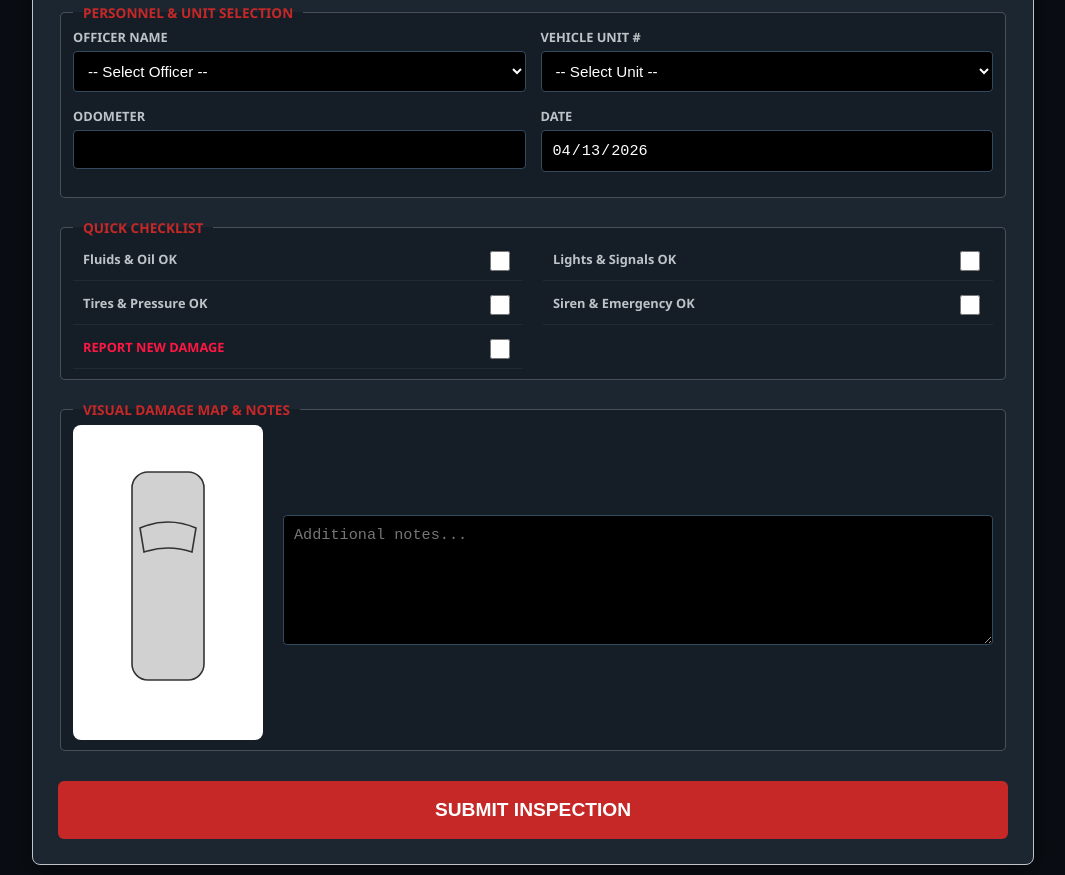
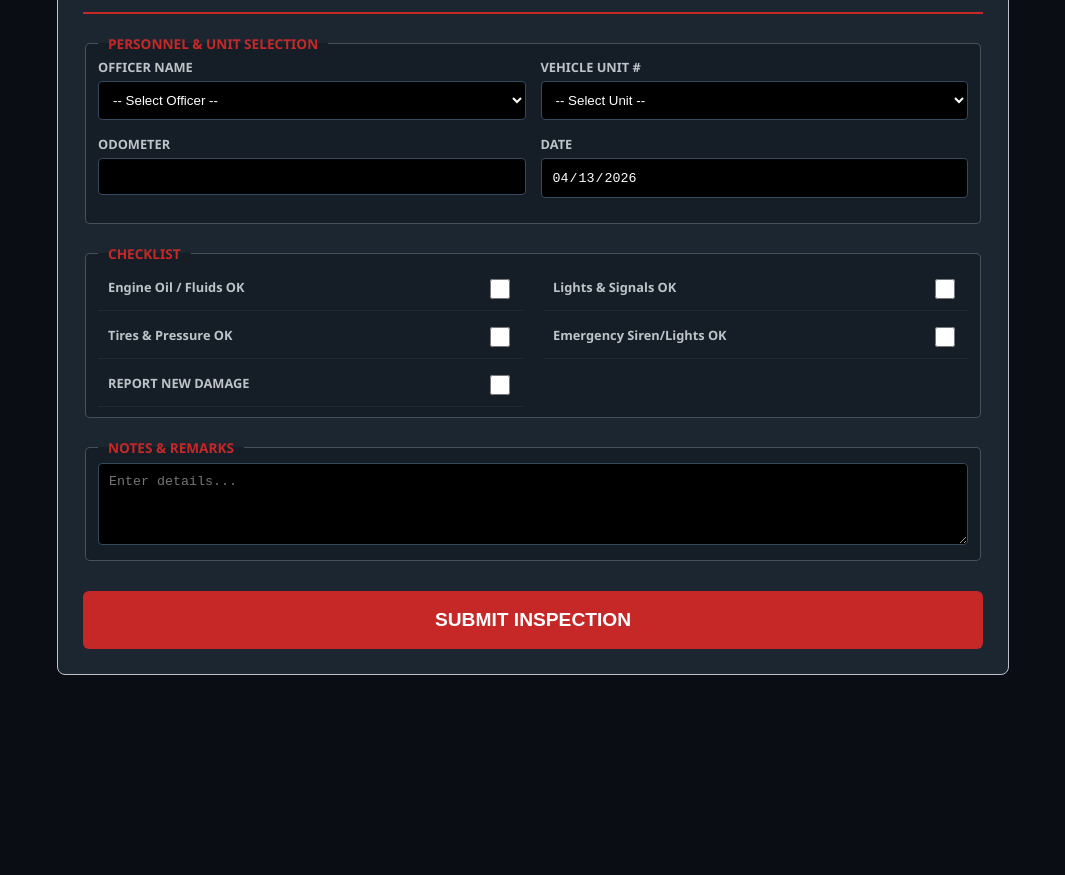
Before and after one commit to jhinojosa1142-cloud/RPDPretripcheck, a plain HTML site: page index.html in a window 1280 px wide. Shown: the part 287-1162 px from the top of the page, without its empty margins (107-1172 px from the left). After the commit the page ends 972 px from the top, so only its background shows below. Drawn offline with Linux system fonts and the light colour scheme.

Commit message:
Update index.html

```diff
--- a/index.html
+++ b/index.html
@@ -3,53 +3,40 @@
 <head>
   <meta charset="UTF-8">
   <meta name="viewport" content="width=device-width, initial-scale=1.0">
-  <title>Vehicle Inspection | Roma PD</title>
+  <title>Roma PD | Vehicle Inspection</title>
   <style>
-    :root {
-      --police-black: #0a0e14;
-      --police-navy: #1b2631;
-      --police-red: #c62828;
-      --police-silver: #bdc3c7;
-      --text-white: #ecf0f1;
-      --accent-red: #ff1744;
-    }
+    :root { --police-black: #0a0e14; --police-navy: #1b2631; --police-red: #c62828; --police-silver: #bdc3c7; --text-white: #ecf0f1; }
     body { font-family: 'Segoe UI', Arial, sans-serif; background-color: var(--police-black); color: var(--text-white); margin: 0; padding: 10px; }
-    .container { max-width: 950px; margin: 0 auto; background: var(--police-navy); padding: 25px; border: 1px solid var(--police-silver); border-radius: 8px; box-shadow: 0 10px 30px rgba(0,0,0,0.5); }
+    .container { max-width: 900px; margin: 0 auto; background: var(--police-navy); padding: 25px; border: 1px solid var(--police-silver); border-radius: 8px; }
     header { text-align: center; border-bottom: 2px solid var(--police-red); margin-bottom: 20px; padding-bottom: 15px; }
-    .logo-container img { max-width: 150px; height: auto; display: block; margin: 0 auto 10px auto; }
-    h1 { margin: 0; font-size: 1.6rem; text-transform: uppercase; letter-spacing: 1px; }
-    fieldset { border: 1px solid rgba(189, 195, 199, 0.3); border-radius: 5px; margin-bottom: 20px; background: rgba(0,0,0,0.2); }
+    .logo-container img { max-width: 140px; display: block; margin: 0 auto 10px auto; }
+    fieldset { border: 1px solid rgba(189,195,199,0.3); border-radius: 5px; margin-bottom: 20px; background: rgba(0,0,0,0.2); }
     legend { font-weight: bold; color: var(--police-red); padding: 0 10px; text-transform: uppercase; font-size: 0.85rem; }
-    .grid-fields { display: grid; grid-template-columns: repeat(auto-fit, minmax(250px, 1fr)); gap: 15px; margin-bottom: 15px; }
+    .grid { display: grid; grid-template-columns: repeat(auto-fit, minmax(250px, 1fr)); gap: 15px; margin-bottom: 15px; }
     label { display: block; margin-bottom: 5px; font-weight: bold; font-size: 0.8rem; color: var(--police-silver); }
-    select, input, textarea { width: 100%; padding: 10px; background: #000; border: 1px solid #34495e; color: #fff; border-radius: 4px; box-sizing: border-box; font-size: 0.95rem; }
-    .check-grid { display: grid; grid-template-columns: repeat(auto-fit, minmax(380px, 1fr)); gap: 5px 20px; }
-    .check-item { display: flex; align-items: center; justify-content: space-between; padding: 6px 10px; border-bottom: 1px solid rgba(255,255,255,0.05); }
+    select, input, textarea { width: 100%; padding: 10px; background: #000; border: 1px solid #34495e; color: #fff; border-radius: 4px; box-sizing: border-box; }
+    .check-grid { display: grid; grid-template-columns: repeat(auto-fit, minmax(350px, 1fr)); gap: 5px 20px; }
+    .check-item { display: flex; align-items: center; justify-content: space-between; padding: 8px 10px; border-bottom: 1px solid rgba(255,255,255,0.05); }
     input[type="checkbox"] { width: 20px; height: 20px; accent-color: var(--police-red); cursor: pointer; }
-    .damage-section { display: flex; flex-wrap: wrap; gap: 20px; align-items: center; justify-content: center; }
-    .svg-box { background: #fff; padding: 15px; border-radius: 8px; }
-    .car-part { fill: #d1d1d1; stroke: #333; stroke-width: 2; cursor: pointer; }
-    .car-part.active { fill: var(--accent-red) !important; }
     .btn-submit { background: var(--police-red); color: white; border: none; padding: 18px; width: 100%; font-size: 1.2rem; font-weight: bold; cursor: pointer; border-radius: 6px; text-transform: uppercase; margin-top: 10px; }
-    .btn-submit:disabled { background: #555; cursor: not-allowed; }
+    .btn-submit:disabled { background: #555; }
   </style>
 </head>
 <body>
-
 <main class="container">
   <form id="inspectionForm">
     <header>
-      <div class="logo-container"><img src="logo.png" alt="Roma PD"></div>
+      <div class="logo-container"><img src="logo.png" alt="Roma PD Logo"></div>
       <h1>Roma Police Department</h1>
       <div style="color:var(--police-red); font-weight:bold;">VEHICLE INSPECTION FORM</div>
     </header>
 
     <fieldset>
       <legend>Personnel & Unit Selection</legend>
-      <div class="grid-fields">
+      <div class="grid">
         <div>
           <label>OFFICER NAME</label>
-          <select id="off_name" required>
+          <select id="officer" required>
             <option value="" disabled selected>-- Select Officer --</option>
             <option value="921 - Chief Iv Garza Jr.">921 - Chief Iv Garza Jr.</option>
             <option value="924 - Asst. Chief Francisco Garcia">924 - Asst. Chief Francisco Garcia</option>
@@ -81,7 +68,7 @@
         </div>
         <div>
           <label>VEHICLE UNIT #</label>
-          <select id="unit_no" required>
+          <select id="unit" required>
             <option value="" disabled selected>-- Select Unit --</option>
             <option value="100 - 2012 Dodge Challenger">Unit 100 - 2012 Dodge Challenger</option>
             <option value="101 - 2017 Ford Explorer">Unit 101 - 2017 Ford Explorer</option>
@@ -109,34 +96,26 @@
           </select>
         </div>
       </div>
-      <div class="grid-fields">
+      <div class="grid">
         <div><label>ODOMETER</label><input type="number" id="odometer" required></div>
-        <div><label>DATE</label><input type="date" id="inspection_date" required></div>
+        <div><label>DATE</label><input type="date" id="date" required></div>
       </div>
     </fieldset>
 
     <fieldset>
-      <legend>Quick Checklist</legend>
+      <legend>Checklist</legend>
       <div class="check-grid">
-        <div class="check-item"><label>Fluids & Oil OK</label><input type="checkbox" id="oil"></div>
+        <div class="check-item"><label>Engine Oil / Fluids OK</label><input type="checkbox" id="oil"></div>
         <div class="check-item"><label>Lights & Signals OK</label><input type="checkbox" id="lights"></div>
         <div class="check-item"><label>Tires & Pressure OK</label><input type="checkbox" id="tires"></div>
-        <div class="check-item"><label>Siren & Emergency OK</label><input type="checkbox" id="siren"></div>
-        <div class="check-item"><label style="color:var(--accent-red); font-weight:bold;">REPORT NEW DAMAGE</label><input type="checkbox" id="dmg_any"></div>
+        <div class="check-item"><label>Emergency Siren/Lights OK</label><input type="checkbox" id="siren"></div>
+        <div class="check-item" style="color:var(--accent-red); font-weight:bold;"><label>REPORT NEW DAMAGE</label><input type="checkbox" id="damage_reported"></div>
       </div>
     </fieldset>
 
     <fieldset>
-      <legend>Visual Damage Map & Notes</legend>
-      <div class="damage-section">
-        <div class="svg-box">
-          <svg viewBox="0 0 200 350" width="160">
-            <rect x="55" y="40" width="90" height="260" rx="20" class="car-part" onclick="markDamage(this)"/>
-            <path d="M 65 110 Q 100 95 135 110 L 130 140 Q 100 130 70 140 Z" class="car-part" onclick="markDamage(this)"/>
-          </svg>
-        </div>
-        <div style="flex:1;"><textarea id="notes" rows="6" placeholder="Additional notes..."></textarea></div>
-      </div>
+      <legend>Notes & Remarks</legend>
+      <textarea id="notes" rows="4" placeholder="Enter details..."></textarea>
     </fieldset>
 
     <button type="submit" id="submitBtn" class="btn-submit">Submit Inspection</button>
@@ -144,13 +123,7 @@
 </main>
 
 <script>
-  document.getElementById('inspection_date').valueAsDate = new Date();
-
-  function markDamage(el) {
-    el.classList.toggle('active');
-    document.getElementById('dmg_any').checked = true;
-  }
-
+  document.getElementById('date').valueAsDate = new Date();
   const FLOW_URL = "https://defaultc7482209c22b424696d4c965bb5a70.b0.environment.api.powerplatform.com:443/powerautomate/automations/direct/workflows/a32eaff0a7bb4c1bbf730df99b5f3525/triggers/manual/paths/invoke?api-version=1&sp=%2Ftriggers%2Fmanual%2Frun&sv=1.0&sig=i3nXR2iPrDMLenk3RsZCZfMr4FVBZgH00dxCpDxAZ04";
 
   document.getElementById('inspectionForm').addEventListener('submit', async (e) => {
@@ -160,12 +133,12 @@
     btn.innerText = "Sending...";
 
     const payload = {
-      officer: document.getElementById('off_name').value,
-      unit: document.getElementById('unit_no').value,
+      officer: document.getElementById('officer').value,
+      unit: document.getElementById('unit').value,
       odometer: parseInt(document.getElementById('odometer').value),
-      date: document.getElementById('inspection_date').value,
+      date: document.getElementById('date').value,
       notes: document.getElementById('notes').value,
-      damage_reported: document.getElementById('dmg_any').checked
+      damage_reported: document.getElementById('damage_reported').checked
     };
 
     try {
@@ -174,9 +147,9 @@
         headers: { 'Content-Type': 'application/json' },
         body: JSON.stringify(payload)
       });
-      if(resp.ok) { alert('✅ Sent to SharePoint!'); e.target.reset(); }
-      else { alert('❌ Error in Flow'); }
-    } catch(err) { alert('❌ Connection Error'); }
+      if(resp.ok) { alert('✅ Sent Successfully!'); e.target.reset(); document.getElementById('date').valueAsDate = new Date(); }
+      else { alert('❌ Flow Error. Check Schema.'); }
+    } catch(err) { alert('❌ Connection Error.'); }
     finally { btn.disabled = false; btn.innerText = "Submit Inspection"; }
   });
 </script>
```
